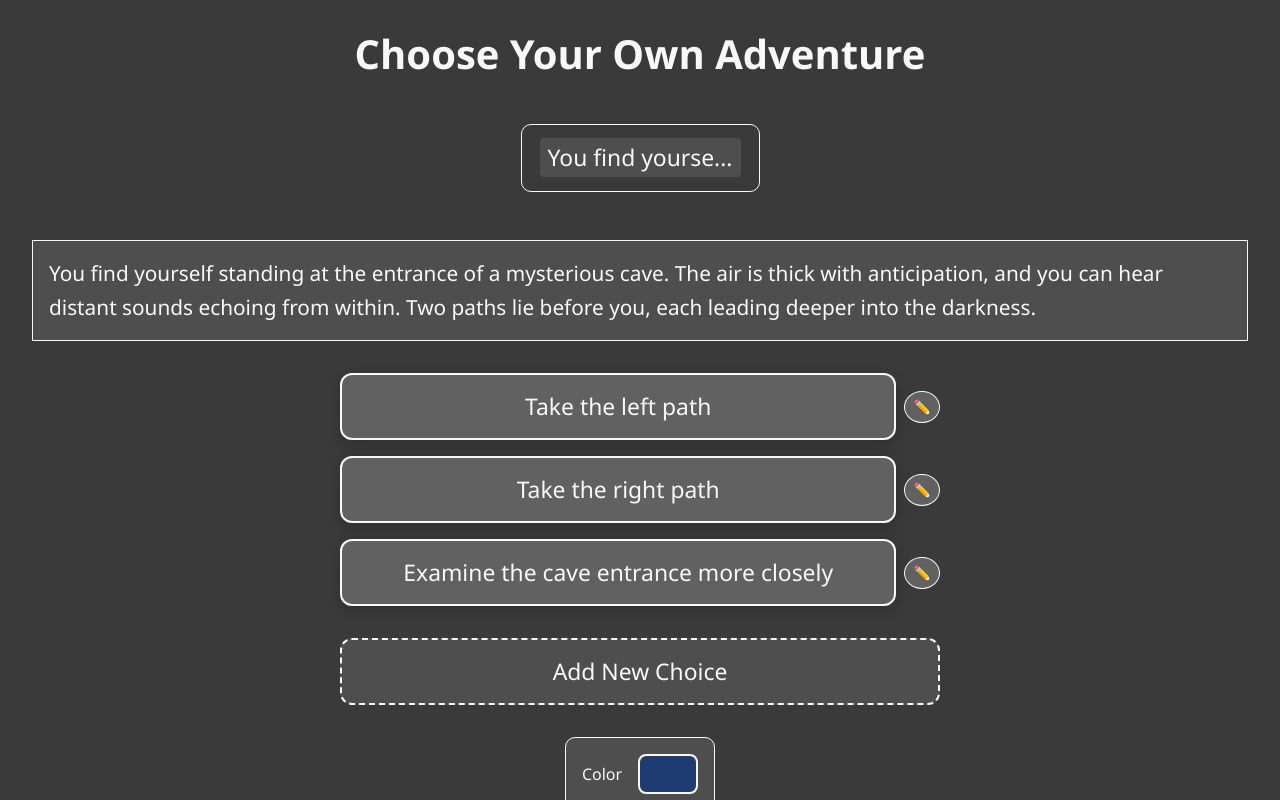
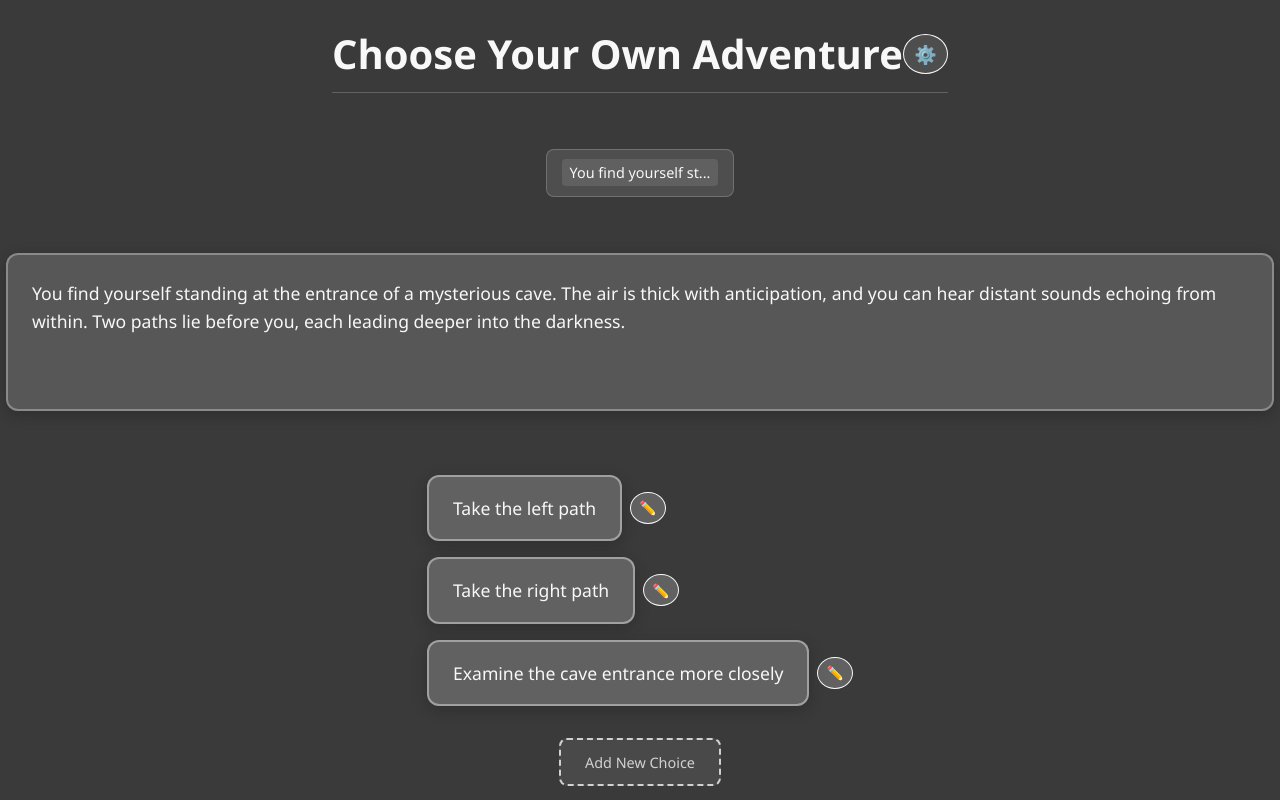
Before and after one commit to pursuingpareto/story, a React (Vite) app: page / in a window 1280 px wide. Built offline with nearby package versions, Linux system fonts and the light colour scheme.

Commit message:
ui improvements

```diff
--- a/src/App.css
+++ b/src/App.css
@@ -30,21 +30,24 @@ h1 {
   font-weight: bold;
 }
 
+/* Improved breadcrumb navigation */
 .breadcrumbs {
-  margin: 1rem 0;
-  font-size: 1.1em;
-  padding: 1rem;
-  border-radius: 10px;
-  display: flex;
-  flex-wrap: wrap;
-  align-items: center;
-  justify-content: center;
-  gap: 0.5rem;
+  background: rgba(255, 255, 255, 0.1) !important;
+  border: 1px solid rgba(255, 255, 255, 0.2) !important;
+  border-radius: 8px !important;
+  padding: 0.8rem !important;
+  margin-bottom: 1.5rem !important;
+  font-size: 0.9rem !important;
+  line-height: 1.4 !important;
 }
 
 .breadcrumb-item {
-  display: inline;
-  margin: 0;
+  transition: all 0.2s ease;
+}
+
+.breadcrumb-clickable:hover {
+  transform: translateY(-1px);
+  box-shadow: 0 2px 8px rgba(0, 0, 0, 0.2);
 }
 
 .breadcrumb-clickable {
@@ -58,22 +61,58 @@ h1 {
   filter: brightness(1.2);
 }
 
+/* App header and settings */
+.app-header {
+  display: flex;
+  justify-content: space-between;
+  align-items: center;
+  margin-bottom: 1.5rem;
+  padding-bottom: 1rem;
+  border-bottom: 1px solid rgba(255, 255, 255, 0.2);
+}
+
+.header-actions {
+  position: relative;
+}
+
+.settings-button {
+  transition: all 0.3s ease;
+}
+
+.settings-button:hover {
+  transform: scale(1.1);
+  background: rgba(255, 255, 255, 0.2) !important;
+}
+
+.settings-menu {
+  box-shadow: 0 8px 25px rgba(0, 0, 0, 0.4);
+}
+
+.settings-item {
+  transition: all 0.2s ease;
+}
+
+.settings-item:hover {
+  background: rgba(255, 255, 255, 0.1) !important;
+}
+
+/* Improved story text area */
 .story-text {
-  max-width: 100%;
-  background: rgba(255, 255, 255, 0.1);
-  padding: 1rem;
-  font-size: 1.2em;
-  line-height: 1.6;
-  text-align: left;
-  transition: all 0.3s ease;
-  word-wrap: break-word;
-  overflow-wrap: break-word;
-  box-sizing: border-box;
+  background: rgba(255, 255, 255, 0.15) !important;
+  border: 2px solid rgba(255, 255, 255, 0.3) !important;
+  border-radius: 12px !important;
+  padding: 1.5rem !important;
+  font-size: 1.1rem !important;
+  line-height: 1.6 !important;
+  margin-bottom: 2rem !important;
+  box-shadow: 0 4px 15px rgba(0, 0, 0, 0.2) !important;
+  transition: all 0.3s ease !important;
 }
 
 .story-text:focus {
-  background: rgba(255, 255, 255, 0.15);
-  box-shadow: 0 0 0 2px rgba(255, 255, 255, 0.3);
+  border-color: rgba(255, 255, 255, 0.6) !important;
+  box-shadow: 0 6px 20px rgba(0, 0, 0, 0.3) !important;
+  background: rgba(255, 255, 255, 0.2) !important;
 }
 
 .edit-button {
@@ -94,38 +133,31 @@ h1 {
   transform: translateY(-2px);
 }
 
+/* Improved choice buttons */
 .choice-buttons {
-  display: flex;
-  flex-direction: column;
-  gap: 1rem;
-  width: 100%;
-  max-width: 600px;
+  margin-bottom: 2rem;
 }
 
 .choice-item {
-  display: flex;
-  gap: 1rem;
-  align-items: center;
-  justify-content: center;
+  margin-bottom: 1rem;
 }
 
 .choice-button {
-  flex: 1;
-  padding: 1rem 2rem;
-  border-radius: 12px;
-  border: none;
-  background: linear-gradient(135deg, #667eea 0%, #764ba2 100%);
-  font-size: 1.1em;
-  cursor: pointer;
-  transition: all 0.3s ease;
-  box-shadow: 0 4px 15px rgba(0, 0, 0, 0.2);
-  border: 2px solid transparent;
+  background: rgba(255, 255, 255, 0.2) !important;
+  border: 2px solid rgba(255, 255, 255, 0.4) !important;
+  border-radius: 12px !important;
+  padding: 1.2rem 1.5rem !important;
+  font-size: 1.1rem !important;
+  font-weight: 500 !important;
+  transition: all 0.3s ease !important;
+  box-shadow: 0 4px 15px rgba(0, 0, 0, 0.2) !important;
 }
 
 .choice-button:hover {
-  transform: translateY(-3px);
-  box-shadow: 0 8px 25px rgba(0, 0, 0, 0.3);
-  border-color: rgba(255, 255, 255, 0.3);
+  background: rgba(255, 255, 255, 0.3) !important;
+  border-color: rgba(255, 255, 255, 0.6) !important;
+  transform: translateY(-2px) !important;
+  box-shadow: 0 6px 20px rgba(0, 0, 0, 0.3) !important;
 }
 
 .choice-with-actions {
@@ -234,20 +266,22 @@ h1 {
 }
 
 .add-option-button {
-  padding: 1rem 2rem;
-  border-radius: 12px;
-  border: 2px dashed;
+  padding: 0.8rem 1.5rem;
+  border-radius: 8px;
+  border: 2px dashed rgba(255, 255, 255, 0.4);
   background: rgba(255, 255, 255, 0.1);
-  font-size: 1.1em;
+  font-size: 0.9rem;
   cursor: pointer;
   transition: all 0.3s ease;
   margin-top: 1rem;
+  opacity: 0.8;
 }
 
 .add-option-button:hover {
   background: rgba(255, 255, 255, 0.2);
-  border-color: rgba(255, 255, 255, 0.8);
-  transform: translateY(-2px);
+  border-color: rgba(255, 255, 255, 0.6);
+  transform: translateY(-1px);
+  opacity: 1;
 }
 
 .no-options {
@@ -258,25 +292,23 @@ h1 {
   border: 1px dashed rgba(255, 255, 255, 0.3);
 }
 
+/* Compact navigation */
 .navigation-buttons {
-  display: flex;
-  gap: 1rem;
-  margin-top: 1rem;
+  margin-bottom: 1rem;
 }
 
 .nav-button {
-  padding: 0.8rem 1.5rem;
-  border-radius: 10px;
-  border: 1px solid;
-  background: rgba(255, 255, 255, 0.2);
-  font-size: 1em;
-  cursor: pointer;
-  transition: all 0.3s ease;
+  background: rgba(255, 255, 255, 0.15) !important;
+  border: 1px solid rgba(255, 255, 255, 0.3) !important;
+  border-radius: 8px !important;
+  padding: 0.6rem 1rem !important;
+  font-size: 0.9rem !important;
+  transition: all 0.3s ease !important;
 }
 
 .nav-button:hover:not(:disabled) {
-  background: rgba(255, 255, 255, 0.3);
-  transform: translateY(-2px);
+  background: rgba(255, 255, 255, 0.25) !important;
+  transform: translateY(-1px) !important;
 }
 
 .nav-button:disabled {
@@ -409,13 +441,13 @@ h1 {
   transform: none !important;
 }
 
+/* Subtle color picker */
 .color-picker-section {
-  display: flex;
-  align-items: center;
-  gap: 1rem;
-  padding: 1rem;
-  background: rgba(255, 255, 255, 0.1);
-  border-radius: 10px;
+  background: rgba(255, 255, 255, 0.1) !important;
+  border: 1px solid rgba(255, 255, 255, 0.2) !important;
+  border-radius: 8px !important;
+  padding: 0.8rem !important;
+  margin-bottom: 1rem !important;
 }
 
 .color-picker-section label {
@@ -680,3 +712,57 @@ h1 {
 .nav-button:active {
   transform: translateY(0);
 }
+
+/* Mobile improvements */
+@media (max-width: 768px) {
+  .app-header {
+    flex-direction: column;
+    gap: 1rem;
+    text-align: center;
+  }
+
+  .app-header h1 {
+    font-size: 1.8rem;
+  }
+
+  .story-text {
+    font-size: 1rem !important;
+    padding: 1rem !important;
+  }
+
+  .choice-button {
+    font-size: 1rem !important;
+    padding: 1rem 1.2rem !important;
+  }
+
+  .choice-with-actions {
+    gap: 4px;
+  }
+
+  .edit-icon-button {
+    width: 28px !important;
+    height: 28px !important;
+    font-size: 12px !important;
+  }
+
+  .dropdown-menu {
+    min-width: 100px !important;
+    right: -10px !important;
+  }
+
+  .dropdown-item {
+    padding: 6px 8px !important;
+    font-size: 12px !important;
+  }
+
+  .settings-menu {
+    min-width: 180px !important;
+    right: -20px !important;
+  }
+
+  .color-picker-section {
+    flex-direction: column;
+    gap: 0.5rem;
+    text-align: center;
+  }
+}
--- a/src/App.jsx
+++ b/src/App.jsx
@@ -221,6 +221,7 @@ function App() {
   const [isInitialized, setIsInitialized] = useState(false);
   const [nextNodeId, setNextNodeId] = useState(1);
   const [openDropdownIndex, setOpenDropdownIndex] = useState(null);
+  const [showSettingsMenu, setShowSettingsMenu] = useState(false);
   const currentNode = story[currentNodeId];
 
   // Helper function to generate next unique node ID
@@ -535,9 +536,14 @@ function App() {
     setOpenDropdownIndex(null);
   }
 
+  function toggleSettingsMenu() {
+    setShowSettingsMenu(!showSettingsMenu);
+  }
+
   // Close dropdown when clicking outside
   useEffect(() => {
     const handleClickOutside = (event) => {
+      // Close choice dropdowns
       if (openDropdownIndex !== null) {
         const dropdowns = document.querySelectorAll('.choice-actions');
         let clickedInside = false;
@@ -550,13 +556,21 @@ function App() {
           closeDropdown();
         }
       }
+
+      // Close settings menu
+      if (showSettingsMenu) {
+        const settingsMenu = document.querySelector('.settings-menu');
+        if (settingsMenu && !settingsMenu.contains(event.target)) {
+          setShowSettingsMenu(false);
+        }
+      }
     };
 
     document.addEventListener('mousedown', handleClickOutside);
     return () => {
       document.removeEventListener('mousedown', handleClickOutside);
     };
-  }, [openDropdownIndex]);
+  }, [openDropdownIndex, showSettingsMenu]);
 
   function deleteOption(index) {
     const confirmed = confirm(`Are you sure you want to delete the choice "${currentNode.options[index].text}"?`);
@@ -684,7 +698,135 @@ function App() {
         background: currentNode.color ? `linear-gradient(135deg, ${currentNode.color} 0%, ${adjustColor(currentNode.color, 20)} 100%)` : 'rgba(255, 255, 255, 0.1)'
       }}
     >
-      <h1 style={{ color: getTextColor(currentNode.color) }}>Choose Your Own Adventure</h1>
+      {/* Header with title and settings */}
+      <div className="app-header">
+        <h1 style={{ color: getTextColor(currentNode.color) }}>Choose Your Own Adventure</h1>
+        <div className="header-actions" style={{ position: 'relative' }}>
+          <button
+            className="settings-button"
+            onClick={toggleSettingsMenu}
+            style={{
+              color: getTextColor(currentNode.color),
+              background: 'rgba(255, 255, 255, 0.1)',
+              border: `1px solid ${getTextColor(currentNode.color)}`,
+              borderRadius: '50%',
+              width: '40px',
+              height: '40px',
+              display: 'flex',
+              alignItems: 'center',
+              justifyContent: 'center',
+              cursor: 'pointer',
+              fontSize: '18px'
+            }}
+          >
+            ⚙️
+          </button>
+          {showSettingsMenu && (
+            <div className="settings-menu" style={{
+              position: 'absolute',
+              top: '100%',
+              right: '0',
+              background: 'rgba(0, 0, 0, 0.95)',
+              border: `1px solid ${getTextColor(currentNode.color)}`,
+              borderRadius: '12px',
+              padding: '12px',
+              zIndex: 1000,
+              minWidth: '200px',
+              backdropFilter: 'blur(10px)'
+            }}>
+              <div className="settings-section">
+                <h4 style={{ color: '#ffffff', margin: '0 0 8px 0', fontSize: '14px' }}>Story Management</h4>
+                <button
+                  className="settings-item"
+                  onClick={() => {
+                    saveStoryToFile();
+                    setShowSettingsMenu(false);
+                  }}
+                  style={{
+                    color: '#ffffff',
+                    background: 'transparent',
+                    border: 'none',
+                    padding: '8px 12px',
+                    width: '100%',
+                    textAlign: 'left',
+                    cursor: 'pointer',
+                    fontSize: '14px',
+                    borderRadius: '6px'
+                  }}
+                >
+                  💾 Save Story
+                </button>
+                <label className="settings-item" style={{
+                  color: '#ffffff',
+                  background: 'transparent',
+                  border: 'none',
+                  padding: '8px 12px',
+                  width: '100%',
+                  textAlign: 'left',
+                  cursor: 'pointer',
+                  fontSize: '14px',
+                  borderRadius: '6px',
+                  display: 'block'
+                }}>
+                  📁 Load Story
+                  <input
+                    type="file"
+                    accept=".json"
+                    onChange={(e) => {
+                      loadStoryFromFile(e);
+                      setShowSettingsMenu(false);
+                    }}
+                    style={{ display: 'none' }}
+                  />
+                </label>
+                <button
+                  className="settings-item"
+                  onClick={() => {
+                    resetStory();
+                    setShowSettingsMenu(false);
+                  }}
+                  style={{
+                    color: '#ffffff',
+                    background: 'transparent',
+                    border: 'none',
+                    padding: '8px 12px',
+                    width: '100%',
+                    textAlign: 'left',
+                    cursor: 'pointer',
+                    fontSize: '14px',
+                    borderRadius: '6px'
+                  }}
+                >
+                  🆕 New Story
+                </button>
+              </div>
+              <div className="settings-section" style={{ marginTop: '12px', paddingTop: '12px', borderTop: '1px solid rgba(255, 255, 255, 0.2)' }}>
+                <h4 style={{ color: '#ffffff', margin: '0 0 8px 0', fontSize: '14px' }}>Tools</h4>
+                <button
+                  className="settings-item"
+                  onClick={() => {
+                    pruneOrphanedNodes();
+                    setShowSettingsMenu(false);
+                  }}
+                  style={{
+                    color: '#ffffff',
+                    background: 'transparent',
+                    border: 'none',
+                    padding: '8px 12px',
+                    width: '100%',
+                    textAlign: 'left',
+                    cursor: 'pointer',
+                    fontSize: '14px',
+                    borderRadius: '6px'
+                  }}
+                >
+                  🧹 Prune Orphaned Nodes
+                </button>
+              </div>
+            </div>
+          )}
+        </div>
+      </div>
 
       {/* Breadcrumb navigation */}
       <div className="breadcrumbs" style={{
@@ -693,7 +835,7 @@ function App() {
         {[...history, { nodeId: currentNodeId }].map((entry, idx) => {
           const node = story[entry.nodeId];
           const firstLine = node?.text ? node.text.split('\n')[0] : 'Untitled';
-          const displayText = firstLine.length > 15 ? firstLine.substring(0, 15) + '...' : firstLine;
+          const displayText = firstLine.length > 20 ? firstLine.substring(0, 20) + '...' : firstLine;
           const totalLength = history.length + 1;
           const isCurrentNode = idx === totalLength - 1;
 
@@ -1072,54 +1214,6 @@ function App() {
           Go Back
         </button>
       </div>
-
-      {/* File operations */}
-      <div className="file-operations">
-        <button
-          className="file-button save-button"
-          onClick={saveStoryToFile}
-          style={{
-            color: getTextColor(currentNode.color),
-            background: 'rgba(255, 255, 255, 0.2)',
-            border: `1px solid ${getTextColor(currentNode.color)}`
-          }}
-        >
-          💾 Save Story to File
-        </button>
-        <label className="file-button load-button" style={{
-          color: getTextColor(currentNode.color),
-          background: 'rgba(255, 255, 255, 0.2)',
-          border: `1px solid ${getTextColor(currentNode.color)}`
-        }}>
-          📁 Load Story from File
-          <input
-            type="file"
-            accept=".json"
-            onChange={loadStoryFromFile}
-            style={{ display: 'none' }}
-          />
-        </label>
-        <button
-          className="nav-button"
-          onClick={resetStory}
-          style={{
-            color: getTextColor(currentNode.color),
-            borderColor: getTextColor(currentNode.color)
-          }}
-        >
-          New Story
-        </button>
-        <button
-          className="nav-button"
-          onClick={pruneOrphanedNodes}
-          style={{
-            color: getTextColor(currentNode.color),
-            borderColor: getTextColor(currentNode.color)
-          }}
-        >
-          🧹 Prune Orphaned Nodes
-        </button>
-      </div>
     </div>
   );
 }
```
